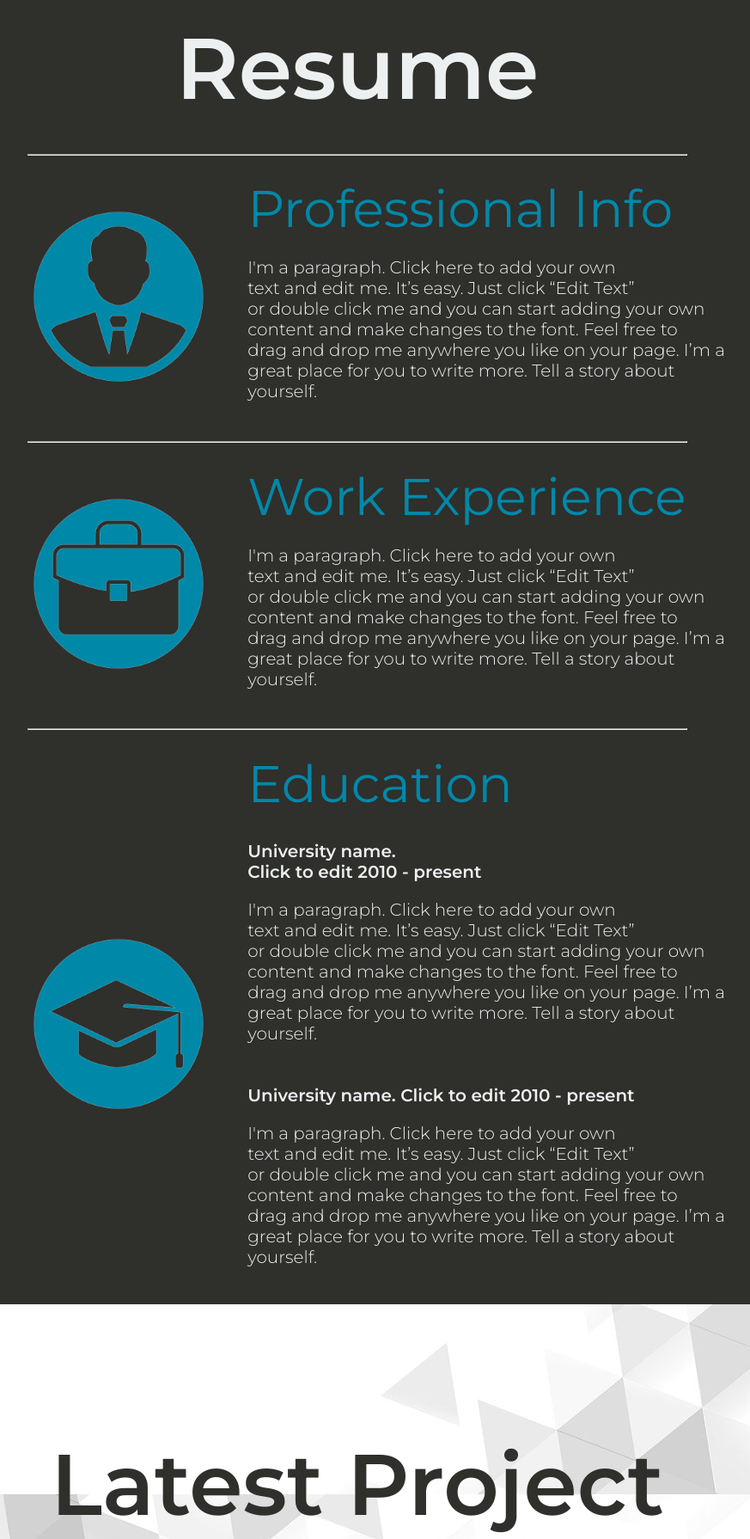
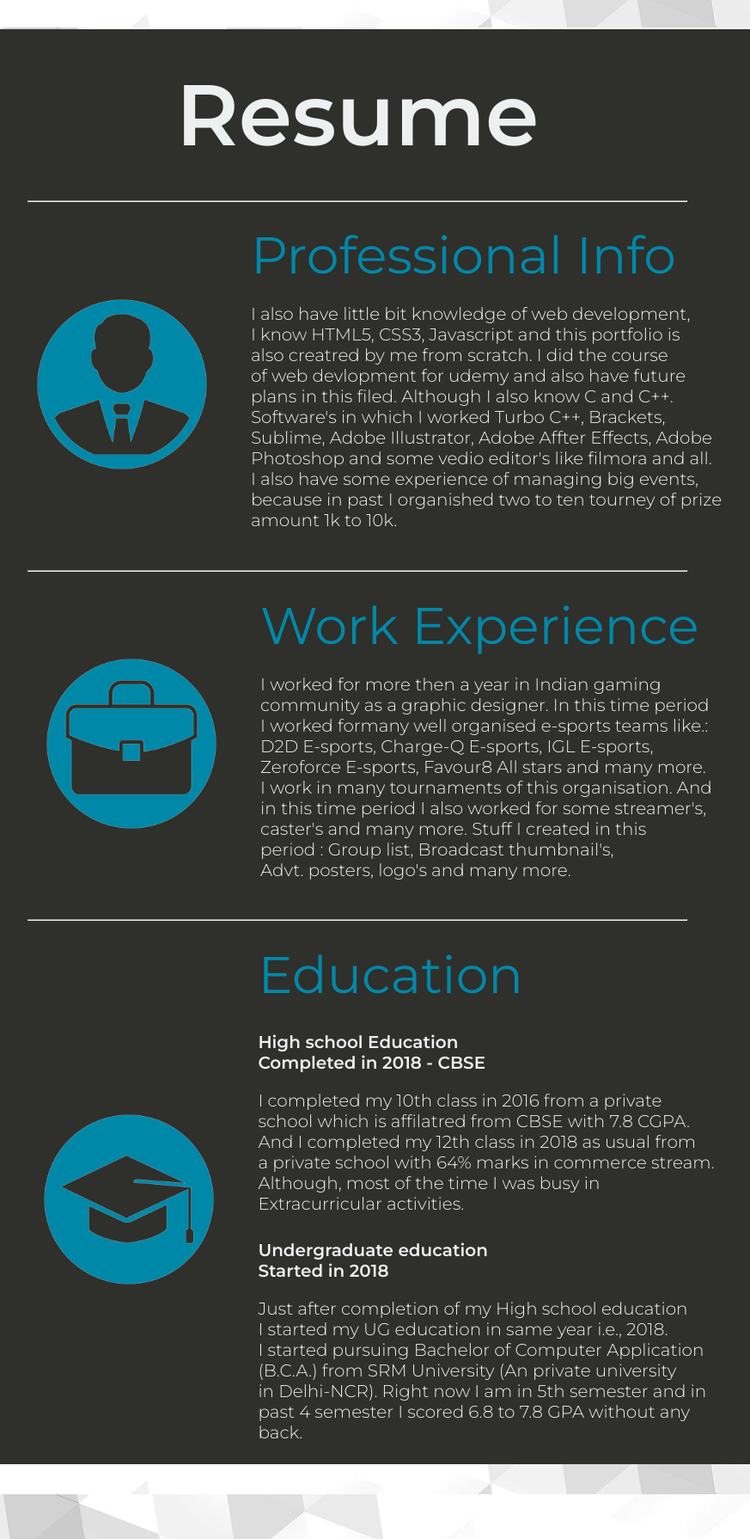
Before and after one commit to innovatormatin/Innovator-Matin, a plain HTML site: page index.html in a window 1280 px wide. Shown: the part 821-2611 px from the top of the page at 86% size, without its empty margins (224-1097 px from the left). Drawn offline with nearby package versions, Linux system fonts and the light colour scheme.

Commit message:
Update index.html

```diff
--- a/index.html
+++ b/index.html
@@ -30,13 +30,17 @@
           <div class="data">
            <h1 class="animate__bounceIn">Hello,</h1>
            <h2 class="animate__bounceIn">a bit about me:</h2>
-           <p class="animate__bounceIn">I'm a paragraph. Click here to add your own<br>
-           text and edit me. It’s easy. Just click “Edit<br>
-           Text” or double click me and you can start adding<br>
-           your own content and make changes to the font.<br>
-           Feel free to drag and drop me anywhere you like on<br>
-           your page. I’m a great place for you to write more.<br>
-           Tell a story and let your users get to know you.</p><br>
+           <p class="animate__bounceIn">
+           Innovator Matin is a commonly unknown Graphic<br>
+           Designer whose work has featured in a very short<br>
+           number of publications. I try my best to places<br>
+           an equal focus on the overall experience their<br>
+           clients have and on providing the perfect work.<br>
+           I do this to ensure that my clients’ needs are<br>
+           completely met while producing the project of<br>
+           the highest quality. I start this work in 2019<br>
+           and quickly decided to pursue the field<br>
+           professionally.</p>
           </div>
         </div>
         <!-----------------------------------------------------Resume---------------------------------------->
@@ -48,13 +52,17 @@
         		<div class="pro-info-logo"><img src="pro-info-logo.png"></div>
         		<div class="pro-info-data">
         			<h2>Professional Info</h2>
-        			<p>I'm a paragraph. Click here to add your own<br>
-        			text and edit me. It’s easy. Just click “Edit Text”<br>
-        		    or double click me and you can start adding your own<br>
-        		    content and make changes to the font. Feel free to<br>
-        		    drag and drop me anywhere you like on your page. I’m a<br>
-        		    great place for you to write more. Tell a story about<br>
-        		    yourself.</p>
+        			<p>I also have little bit knowledge of web development,<br>
+                    I know HTML5, CSS3, Javascript and this portfolio is<br>
+                    also creatred by me from scratch. I did the course<br>
+                    of web devlopment for udemy and also have future<br>
+                    plans in this filed. Although I also know C and C++.<br>
+                    Software's in which I worked Turbo C++, Brackets,<br>
+                    Sublime, Adobe Illustrator, Adobe Affter Effects, Adobe<br>
+                    Photoshop and some vedio editor's like filmora and all.<br>
+                    I also have some experience of managing big events,<br>
+                    because in past I organished two to ten tourney of prize<br>
+                    amount 1k to 10k.</p>
         		</div>
         	</div>
         	<hr class="hr1">
@@ -62,13 +70,16 @@
         		<div class="work-logo"><img src="work-logo.png"></div>
         		<div class="work-experience-data">
         			<h2>Work Experience</h2>
-        			<p>I'm a paragraph. Click here to add your own<br>
-        			text and edit me. It’s easy. Just click “Edit Text”<br>
-        		    or double click me and you can start adding your own<br>
-        		    content and make changes to the font. Feel free to<br>
-        		    drag and drop me anywhere you like on your page. I’m a<br>
-        		    great place for you to write more. Tell a story about<br>
-        		    yourself.</p>
+        			<p>I worked for more then a year in Indian gaming<br>
+                    community as a graphic designer. In this time period<br>
+                    I worked formany well organised e-sports teams like.:<br>
+                    D2D E-sports, Charge-Q E-sports, IGL E-sports,<br>
+                    Zeroforce E-sports, Favour8 All stars and many more.<br>
+                    I work in many tournaments of this organisation. And<br>
+                    in this time period I also worked for some streamer's,<br>
+                    caster's and many more. Stuff I created in this<br>
+                    period : Group list, Broadcast thumbnail's,<br>
+                    Advt. posters, logo's and many more.</p>
         		</div>
         	</div>
         	<hr class="hr1">
@@ -76,23 +87,22 @@
         		<div class="education-logo"><img src="education-logo.png"></div>
         		<div class="education-data">
         			<h2>Education</h2>
-        			<h3>University name.<br>Click to edit 2010 - present</h3>
-        			<p>I'm a paragraph. Click here to add your own<br>
-        			text and edit me. It’s easy. Just click “Edit Text”<br>
-        		    or double click me and you can start adding your own<br>
-        		    content and make changes to the font. Feel free to<br>
-        		    drag and drop me anywhere you like on your page. I’m a<br>
-        		    great place for you to write more. Tell a story about<br>
-        		    yourself.</p><br>
+        			<h3>High school Education<br>Completed in 2018 - CBSE</h3>
+        			<p>I completed my 10th class in 2016 from a private<br>
+                    school which is affilatred from CBSE with 7.8 CGPA.<br>
+                    And I completed my 12th class in 2018 as usual from<br>
+                    a private school with 64% marks in commerce stream.<br>
+                    Although, most of the time I was busy in<br>
+                    Extracurricular activities.</p>
 
-        		    <h3>University name. Click to edit 2010 - present</h3>
-        			<p>I'm a paragraph. Click here to add your own<br>
-        			text and edit me. It’s easy. Just click “Edit Text”<br>
-        		    or double click me and you can start adding your own<br>
-        		    content and make changes to the font. Feel free to<br>
-        		    drag and drop me anywhere you like on your page. I’m a<br>
-        		    great place for you to write more. Tell a story about<br>
-        		    yourself.</p><br>
+        		    <h3>Undergraduate education<br>Started in 2018</h3>
+        			<p>Just after completion of my High school education<br>
+                    I started my UG education in same year i.e., 2018.<br>
+                    I started pursuing Bachelor of Computer Application<br>
+                    (B.C.A.) from SRM University (An private university<br>
+                    in Delhi-NCR). Right now I am in 5th semester and in<br>
+                    past 4 semester I scored 6.8 to 7.8 GPA without any<br>
+                    back.</p>
         		</div>
         	</div>
         </div>
```
